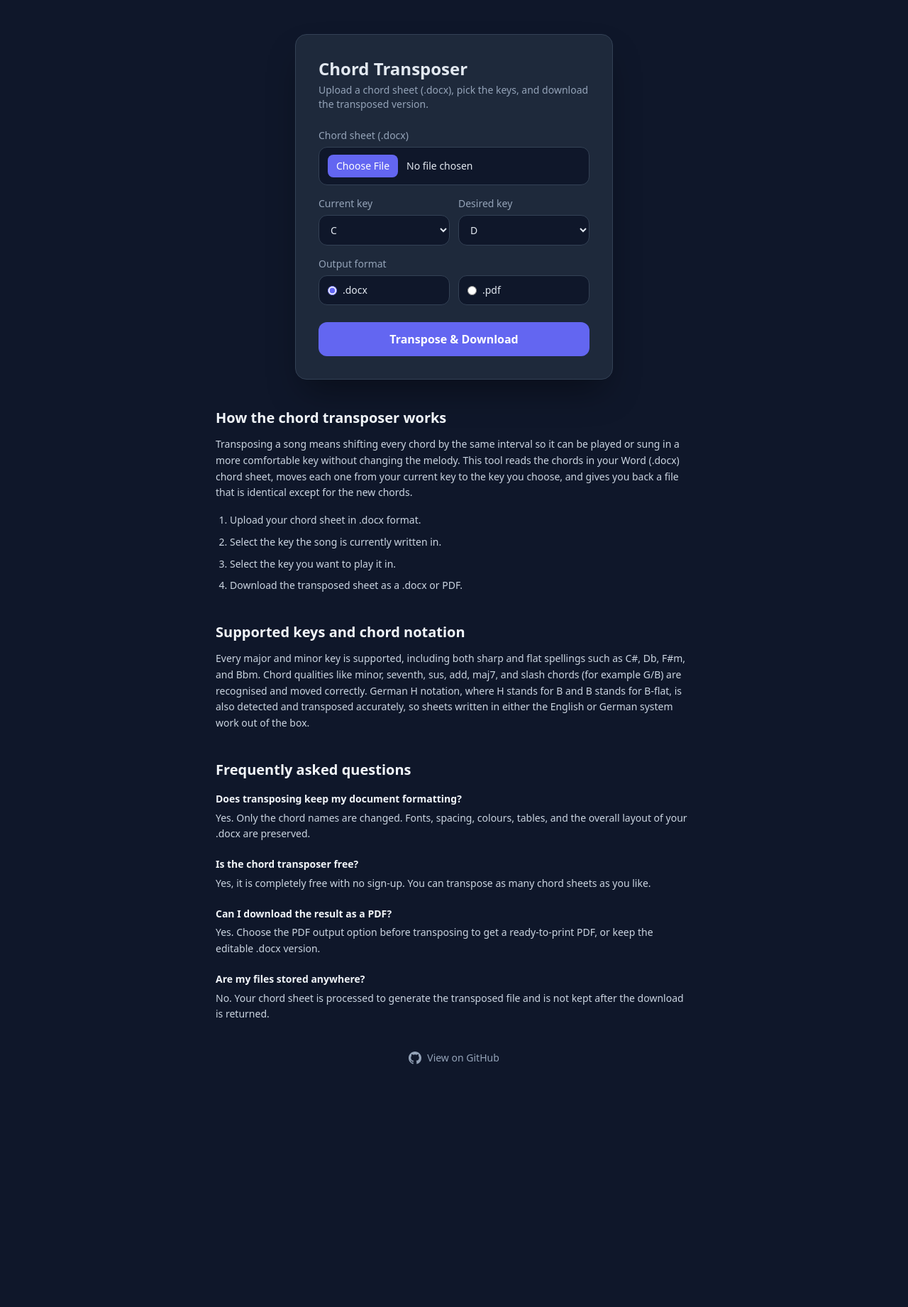
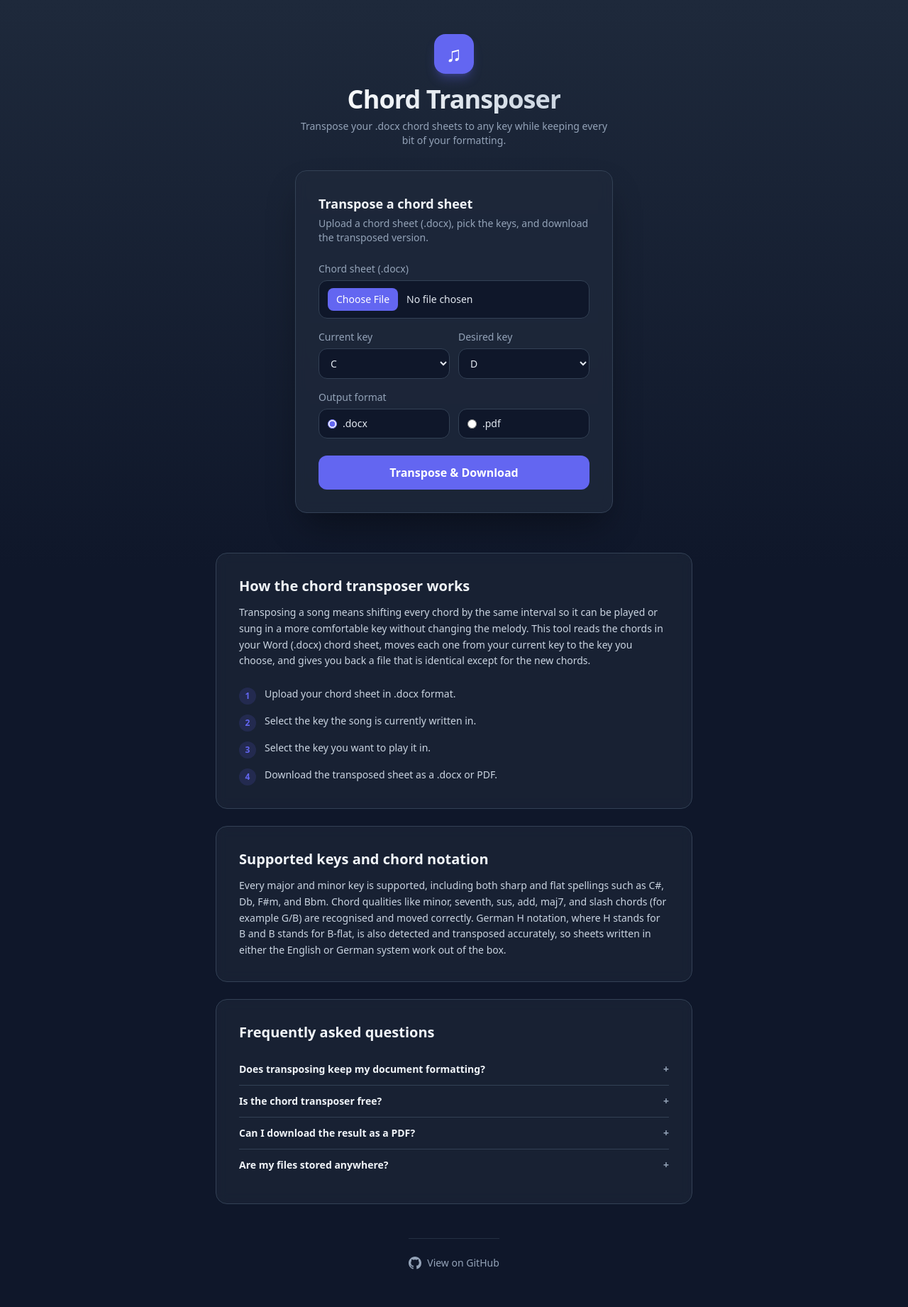
Before and after one commit to danee940/Sheet-Transposer, a Flask app: page / in a window 1280 px wide. Shown: the whole page at 71% size. Before the commit the page ends 1500 px from the top, so only its background shows below. Run offline with Flask 3, Linux system fonts and the light colour scheme; some libraries are stand-ins or nearby versions.

Commit message:
style(ui): polish landing page with gradient header and fade animations
Restructure the hero into a branded header with gradient text, add a
fixed background gradient, and introduce fade-up entrance animations
for a more polished first impression. Tidy .gitignore by moving .env
into the env section and ignoring .playwright-mcp artifacts.

```diff
--- a/templates/index.html
+++ b/templates/index.html
@@ -109,6 +109,12 @@
   }
   </script>
 
+  <style>
+    summary::-webkit-details-marker {
+      display: none;
+    }
+  </style>
+
   <script src="https://cdn.tailwindcss.com"></script>
   <script>
     tailwind.config = {
@@ -124,15 +130,38 @@
             "app-error": "#f87171",
             "app-ok": "#34d399",
           },
+          keyframes: {
+            "fade-up": {
+              "0%": { opacity: "0", transform: "translateY(12px)" },
+              "100%": { opacity: "1", transform: "translateY(0)" },
+            },
+          },
+          animation: {
+            "fade-up": "fade-up 0.5s ease-out both",
+          },
         },
       },
     };
   </script>
 </head>
 
-<body class="m-0 min-h-screen bg-bg px-4 py-12 text-slate-200 font-sans flex flex-col items-center">
-  <main class="w-full max-w-md rounded-2xl border border-app-border bg-card p-8 shadow-2xl shadow-black/40">
-    <h1 class="mb-1 text-2xl font-semibold">Chord Transposer</h1>
+<body class="relative m-0 min-h-screen overflow-x-hidden bg-bg px-4 py-12 text-slate-200 font-sans flex flex-col items-center">
+  <div aria-hidden="true" class="pointer-events-none fixed inset-0 -z-10 bg-[linear-gradient(180deg,#1e293b_0%,#0f172a_100%)]"></div>
+
+  <header class="mb-8 flex animate-fade-up flex-col items-center text-center">
+    <div class="mb-4 flex h-14 w-14 items-center justify-center rounded-2xl bg-gradient-to-br from-accent to-indigo-500 text-3xl text-white shadow-lg shadow-accent/30">
+      &#9835;
+    </div>
+    <h1 class="bg-gradient-to-r from-slate-50 to-slate-300 bg-clip-text text-3xl font-bold tracking-tight text-transparent sm:text-4xl">
+      Chord Transposer
+    </h1>
+    <p class="mt-2 max-w-md text-sm text-muted">
+      Transpose your .docx chord sheets to any key while keeping every bit of your formatting.
+    </p>
+  </header>
+
+  <main class="w-full max-w-md animate-fade-up rounded-2xl border border-app-border bg-card/80 p-8 shadow-2xl shadow-black/40 backdrop-blur">
+    <h2 class="mb-1 text-lg font-semibold text-slate-100">Transpose a chord sheet</h2>
     <p class="mb-6 text-sm text-muted">Upload a chord sheet (.docx), pick the keys, and download the transposed version.
     </p>
 
@@ -182,26 +211,38 @@
     <div id="message" class="mt-4 hidden rounded-xl px-3.5 py-3 text-sm"></div>
   </main>
 
-  <section class="mt-10 w-full max-w-2xl space-y-10 text-slate-300">
-    <article>
-      <h2 class="mb-3 text-xl font-semibold text-slate-100">How the chord transposer works</h2>
-      <p class="text-sm leading-relaxed">
+  <section class="mt-14 w-full max-w-2xl space-y-6 text-slate-300">
+    <article class="rounded-2xl border border-app-border bg-card/60 p-6 backdrop-blur sm:p-8">
+      <h2 class="text-xl font-semibold text-slate-100">How the chord transposer works</h2>
+      <p class="mt-3 text-sm leading-relaxed">
         Transposing a song means shifting every chord by the same interval so it can be played
         or sung in a more comfortable key without changing the melody. This tool reads the chords
         in your Word (.docx) chord sheet, moves each one from your current key to the key you
         choose, and gives you back a file that is identical except for the new chords.
       </p>
-      <ol class="mt-4 list-decimal space-y-2 pl-5 text-sm leading-relaxed">
-        <li>Upload your chord sheet in .docx format.</li>
-        <li>Select the key the song is currently written in.</li>
-        <li>Select the key you want to play it in.</li>
-        <li>Download the transposed sheet as a .docx or PDF.</li>
+      <ol class="mt-6 space-y-3">
+        <li class="flex items-start gap-3 text-sm leading-relaxed">
+          <span class="mt-0.5 flex h-6 w-6 shrink-0 items-center justify-center rounded-full bg-accent/15 text-xs font-semibold text-accent">1</span>
+          <span>Upload your chord sheet in .docx format.</span>
+        </li>
+        <li class="flex items-start gap-3 text-sm leading-relaxed">
+          <span class="mt-0.5 flex h-6 w-6 shrink-0 items-center justify-center rounded-full bg-accent/15 text-xs font-semibold text-accent">2</span>
+          <span>Select the key the song is currently written in.</span>
+        </li>
+        <li class="flex items-start gap-3 text-sm leading-relaxed">
+          <span class="mt-0.5 flex h-6 w-6 shrink-0 items-center justify-center rounded-full bg-accent/15 text-xs font-semibold text-accent">3</span>
+          <span>Select the key you want to play it in.</span>
+        </li>
+        <li class="flex items-start gap-3 text-sm leading-relaxed">
+          <span class="mt-0.5 flex h-6 w-6 shrink-0 items-center justify-center rounded-full bg-accent/15 text-xs font-semibold text-accent">4</span>
+          <span>Download the transposed sheet as a .docx or PDF.</span>
+        </li>
       </ol>
     </article>
 
-    <article>
-      <h2 class="mb-3 text-xl font-semibold text-slate-100">Supported keys and chord notation</h2>
-      <p class="text-sm leading-relaxed">
+    <article class="rounded-2xl border border-app-border bg-card/60 p-6 backdrop-blur sm:p-8">
+      <h2 class="text-xl font-semibold text-slate-100">Supported keys and chord notation</h2>
+      <p class="mt-3 text-sm leading-relaxed">
         Every major and minor key is supported, including both sharp and flat spellings such as
         C#, Db, F#m, and Bbm. Chord qualities like minor, seventh, sus, add, maj7, and slash
         chords (for example G/B) are recognised and moved correctly. German H notation, where
@@ -210,42 +251,54 @@
       </p>
     </article>
 
-    <article>
-      <h2 class="mb-4 text-xl font-semibold text-slate-100">Frequently asked questions</h2>
-      <div class="space-y-5 text-sm leading-relaxed">
-        <div>
-          <h3 class="font-semibold text-slate-100">Does transposing keep my document formatting?</h3>
-          <p class="mt-1">
+    <article class="rounded-2xl border border-app-border bg-card/60 p-6 backdrop-blur sm:p-8">
+      <h2 class="text-xl font-semibold text-slate-100">Frequently asked questions</h2>
+      <div class="mt-4 divide-y divide-app-border">
+        <details class="group py-3">
+          <summary class="flex cursor-pointer list-none items-center justify-between text-sm font-semibold text-slate-100">
+            Does transposing keep my document formatting?
+            <span class="ml-4 shrink-0 text-muted transition-transform duration-200 group-open:rotate-45">&#43;</span>
+          </summary>
+          <p class="mt-2 text-sm leading-relaxed text-slate-300">
             Yes. Only the chord names are changed. Fonts, spacing, colours, tables, and the
             overall layout of your .docx are preserved.
           </p>
-        </div>
-        <div>
-          <h3 class="font-semibold text-slate-100">Is the chord transposer free?</h3>
-          <p class="mt-1">
+        </details>
+        <details class="group py-3">
+          <summary class="flex cursor-pointer list-none items-center justify-between text-sm font-semibold text-slate-100">
+            Is the chord transposer free?
+            <span class="ml-4 shrink-0 text-muted transition-transform duration-200 group-open:rotate-45">&#43;</span>
+          </summary>
+          <p class="mt-2 text-sm leading-relaxed text-slate-300">
             Yes, it is completely free with no sign-up. You can transpose as many chord sheets
             as you like.
           </p>
-        </div>
-        <div>
-          <h3 class="font-semibold text-slate-100">Can I download the result as a PDF?</h3>
-          <p class="mt-1">
+        </details>
+        <details class="group py-3">
+          <summary class="flex cursor-pointer list-none items-center justify-between text-sm font-semibold text-slate-100">
+            Can I download the result as a PDF?
+            <span class="ml-4 shrink-0 text-muted transition-transform duration-200 group-open:rotate-45">&#43;</span>
+          </summary>
+          <p class="mt-2 text-sm leading-relaxed text-slate-300">
             Yes. Choose the PDF output option before transposing to get a ready-to-print PDF,
             or keep the editable .docx version.
           </p>
-        </div>
-        <div>
-          <h3 class="font-semibold text-slate-100">Are my files stored anywhere?</h3>
-          <p class="mt-1">
+        </details>
+        <details class="group py-3">
+          <summary class="flex cursor-pointer list-none items-center justify-between text-sm font-semibold text-slate-100">
+            Are my files stored anywhere?
+            <span class="ml-4 shrink-0 text-muted transition-transform duration-200 group-open:rotate-45">&#43;</span>
+          </summary>
+          <p class="mt-2 text-sm leading-relaxed text-slate-300">
             No. Your chord sheet is processed to generate the transposed file and is not kept
             after the download is returned.
           </p>
-        </div>
+        </details>
       </div>
     </article>
   </section>
 
-  <footer class="mt-10 text-sm text-muted">
+  <footer class="mt-12 border-t border-app-border/60 pt-6 text-sm text-muted">
     <a href="https://github.com/danee940/Chord-Transposer" target="_blank" rel="noopener noreferrer"
       class="inline-flex items-center gap-2 transition-colors hover:text-slate-200">
       <svg viewBox="0 0 16 16" width="18" height="18" fill="currentColor" aria-hidden="true">
```
Also changed, not shown: 1 other file.
